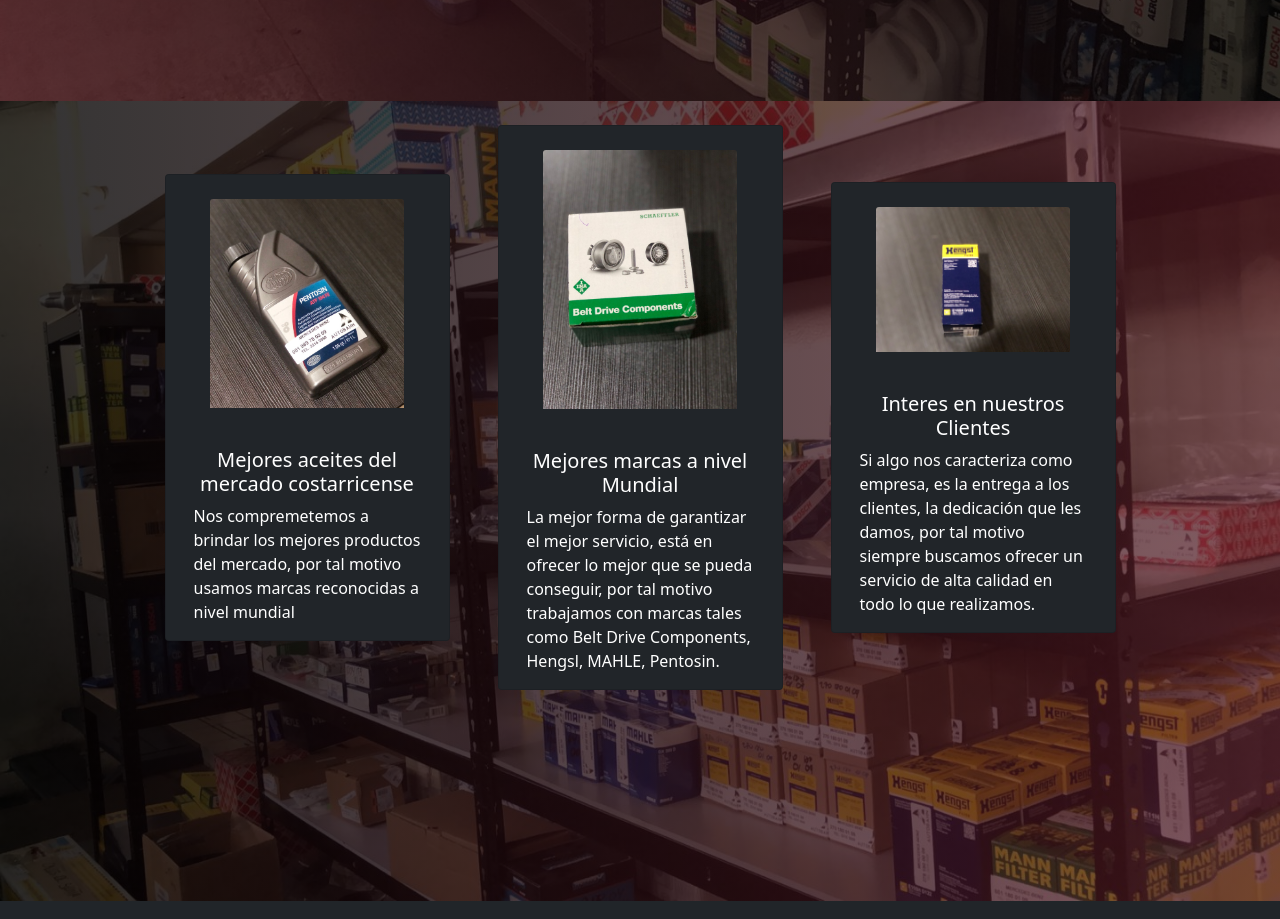
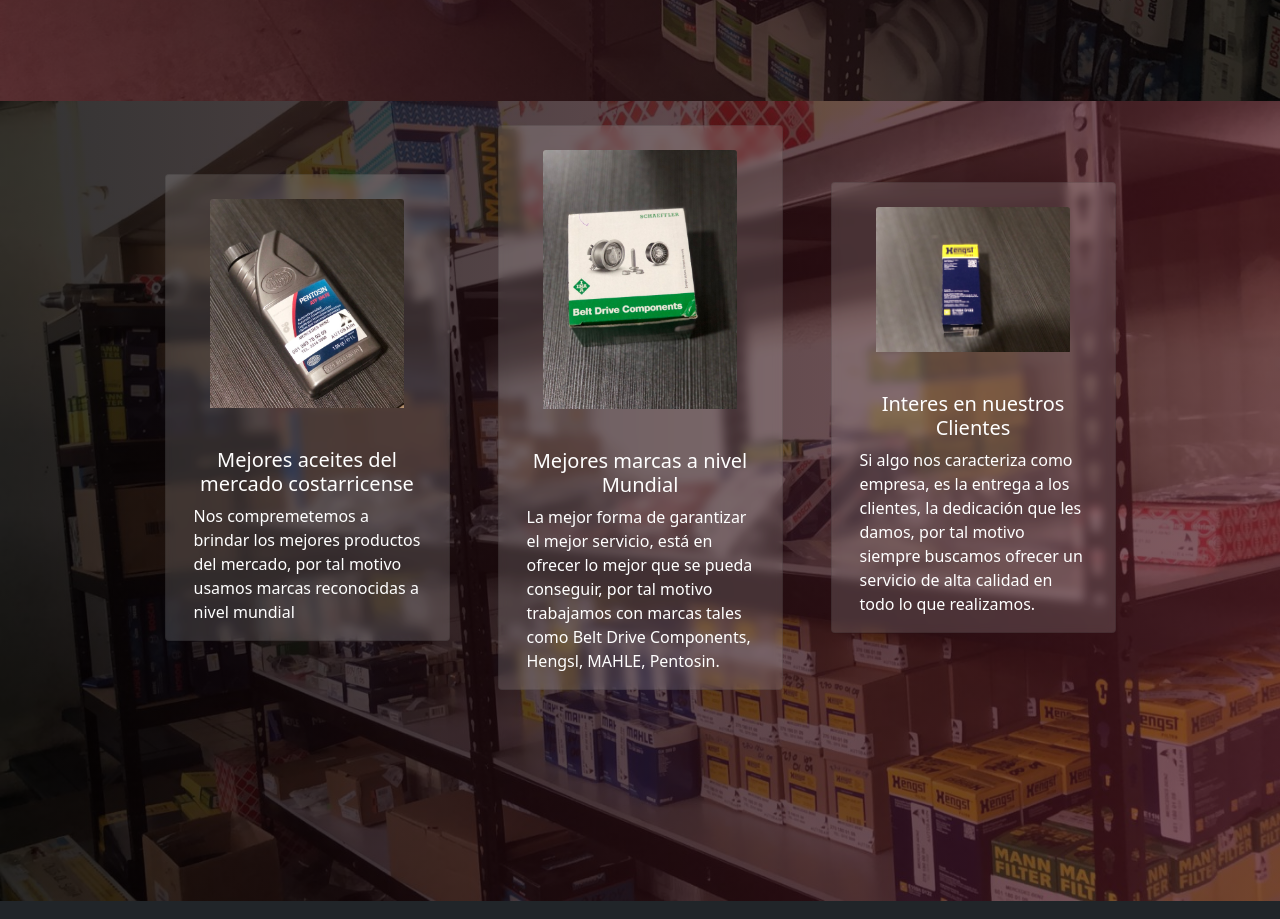
Before and after one commit to Rdani2005/autobahn, a React (Create React App) app: page /distribuidor in a window 1280 px wide. Shown: the part 800-1719 px from the top of the page. Built offline with nearby package versions, Linux system fonts and the light colour scheme.

Commit message:
Changed the cards background

```diff
--- a/src/components/Cards.js
+++ b/src/components/Cards.js
@@ -5,7 +5,7 @@
 const Cards = (props) => {
     // -------------------------- Rendering -----------------------------------
     return (
-        <div className="mh-75  card bg-dark text-white col-6 col-md-3 align-self-center mx-4 my-4 ">
+        <div className="mh-75  card bg-cristal text-white col-6 col-md-3 align-self-center mx-4 my-4 ">
             <img src={props.imagen} alt="" className="card-img-top my-4 mx-auto w-75" />
             <div className="card-body">
                 <h5 className="card-title text-center">
```
